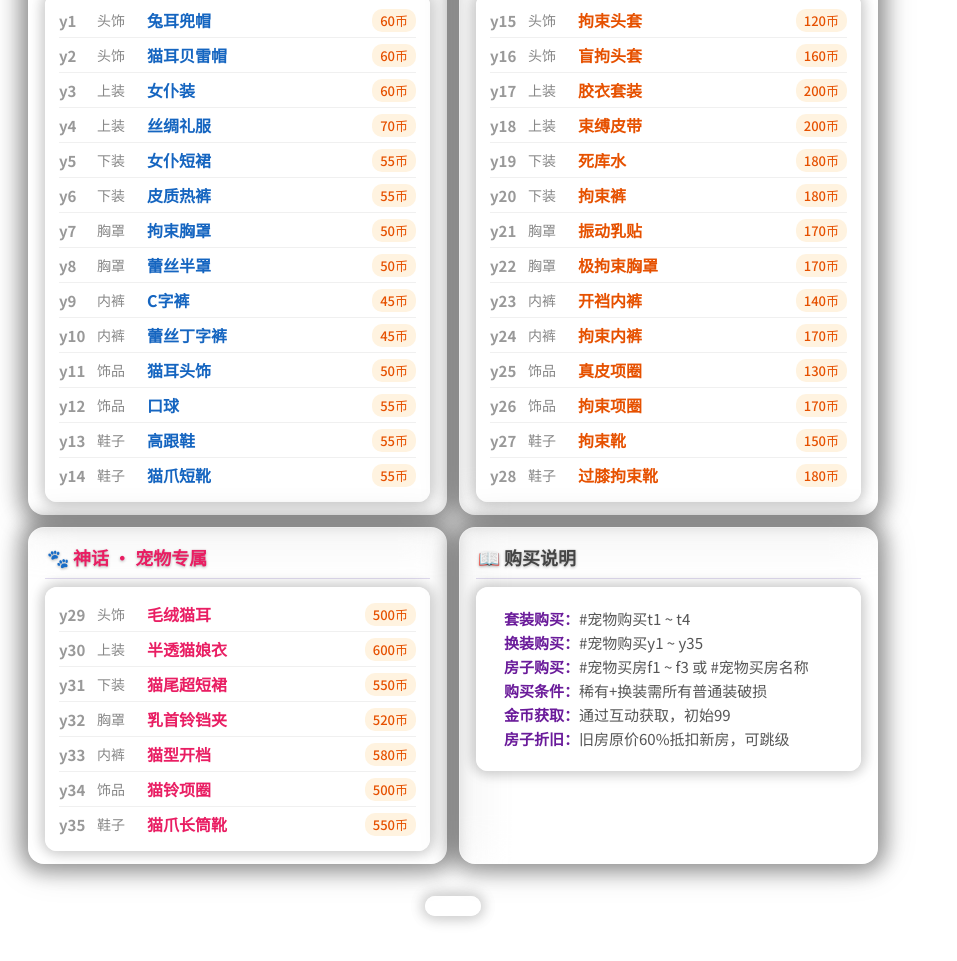
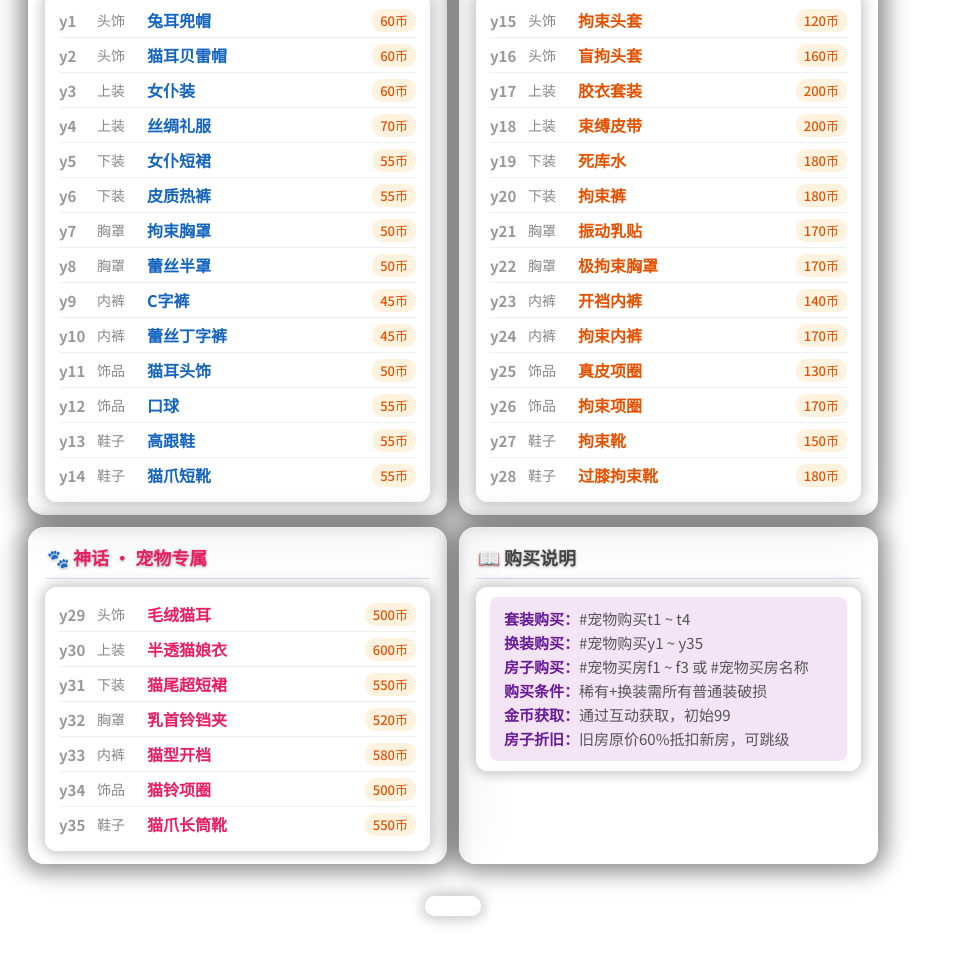
Before and after one commit to shiomon/cwer-plugin, a website: page resources/shop.html in a window 1280 px wide. Shown: the part 491-1452 px from the top of the page, without its empty margins (0-957 px from the left). Drawn offline with Linux system fonts and the light colour scheme; a web font is replaced by a local one.

Commit message:
style: 商店购买说明卡片添加浅紫色背景

```diff
--- a/resources/shop.html
+++ b/resources/shop.html
@@ -78,6 +78,7 @@
         .tip-box {
             border-radius: 8px; padding: 10px 14px;
             font-size: 15px; color: #555; line-height: 1.6;
+            background: #f3e5f5;
         }
         .tip-box strong { color: #6a1b9a; }
         .section-rare .cmd-name { color: #1565c0; }
```
